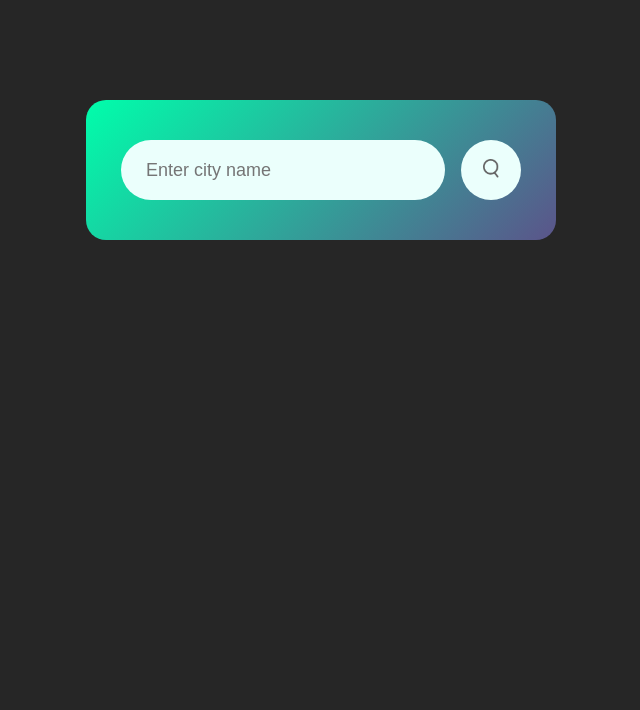
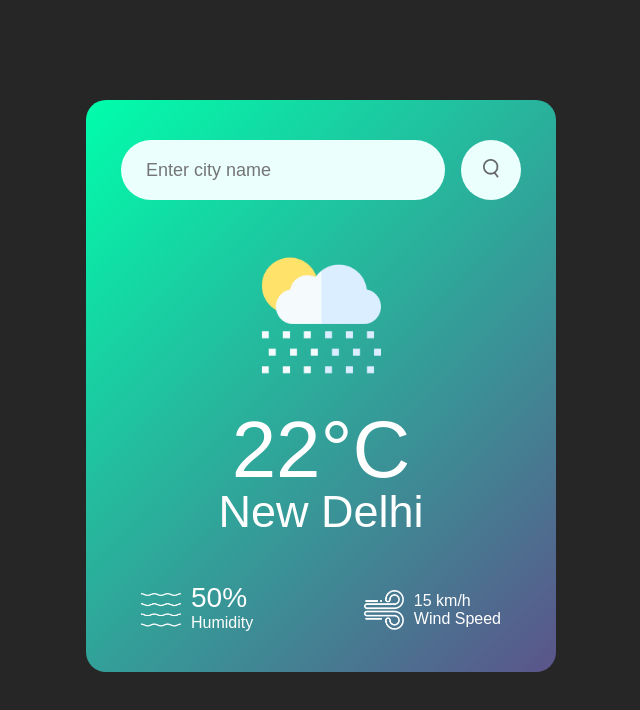
Before and after one commit to geetanj16/Weather_App, a plain HTML site: page index.html in a window 1280 px wide. Shown: the whole page, without its empty margins (319-959 px from the left). Drawn offline with Linux system fonts and the light colour scheme.

Commit message:
Added JS

```diff
--- a/index.html
+++ b/index.html
@@ -12,7 +12,29 @@
         <div class="search">
             <input type="text" placeholder="Enter city name" spellcheck="false">
             <button><img src="img/search.png" alt="Search"></button>
+        </div>
 
+        <div class="weather">
+            <img src="img/rain.png" alt="rain" class="weather-icon">
+            <h1 class="temp">22°C</h1>
+            <h2 class="city">New Delhi</h2>
+
+            <div class="details">
+                <div class="col">
+                    <img src="img/humidity.png" alt="humidity">
+                    <div>
+                        <p class="humidity">50%</p>
+                        <p>Humidity</p>
+                    </div>
+                </div>
+                <div class="col">
+                    <img src="img/wind.png" alt="wind">
+                    <div>
+                        <p class="wind">15 km/h</p>
+                        <p>Wind Speed</p>
+                    </div>
+                </div>
+            </div>
         </div>
     </div>
 </body>
--- a/script.js
+++ b/script.js
@@ -0,0 +1,7 @@
+const apiKey = "7148702dd9f58cb8cda9b48610d1f834";
+const apiUrl = "https://api.openweathermap.org/data/2.5/weather?units=metric&q=bangalore";
+
+async function checjWeatehr(){
+    const response = await fetch(apiUrl + `&appid=${apiKey}`);
+    var data = await response.json();
+}
--- a/style.css
+++ b/style.css
@@ -23,14 +23,14 @@ body {
     text-align: center;
 }
 
-.search{
+.search {
     width: 100%;
     display: flex;
     align-items: center;
     justify-content: space-between;
 }
 
-.search input{
+.search input {
     border: 0;
     outline: 0;
     background: #ebfffc;
@@ -43,7 +43,7 @@ body {
     font-size: 18px;
 }
 
-.search button{
+.search button {
     border: 0;
     outline: 0;
     background: #ebfffc;
@@ -53,6 +53,47 @@ body {
     cursor: pointer;
 }
 
-.search button img{
+.search button img {
     width: 16px;
 }
+
+.weather-icon {
+    width: 170px;
+    margin-top: 30px;
+}
+
+.weather h1 {
+    font-size: 80px;
+    font-weight: 500;
+
+}
+
+.weather h2 {
+    font-size: 45px;
+    font-weight: 400;
+    margin-top: -10px;
+}
+
+.details{
+    display: flex;
+    align-items: center;
+    justify-content: space-between;
+    padding: 0 20px;
+    margin-top: 50px;
+}
+
+.col{
+    display: flex;
+    align-items: center;
+    text-align: left;
+}
+
+.col img{
+    width: 40px;
+    margin-right: 10px;
+}
+
+.humidity{
+    font-size: 28px;
+    margin-top: -6px;
+}
```
